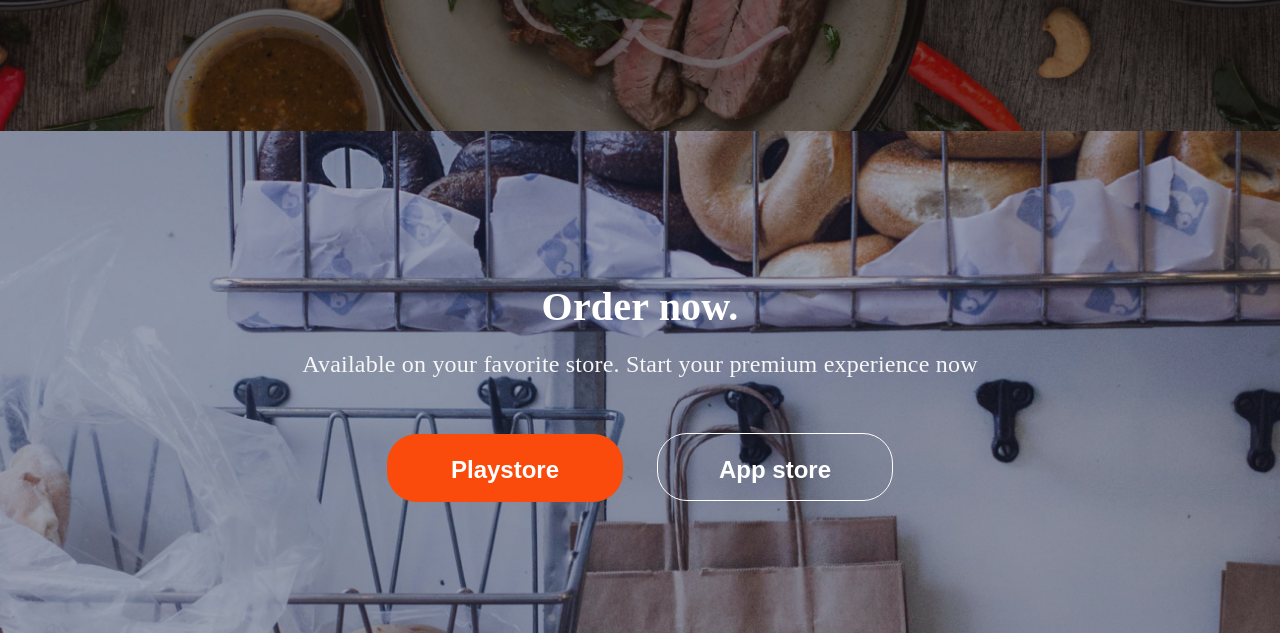
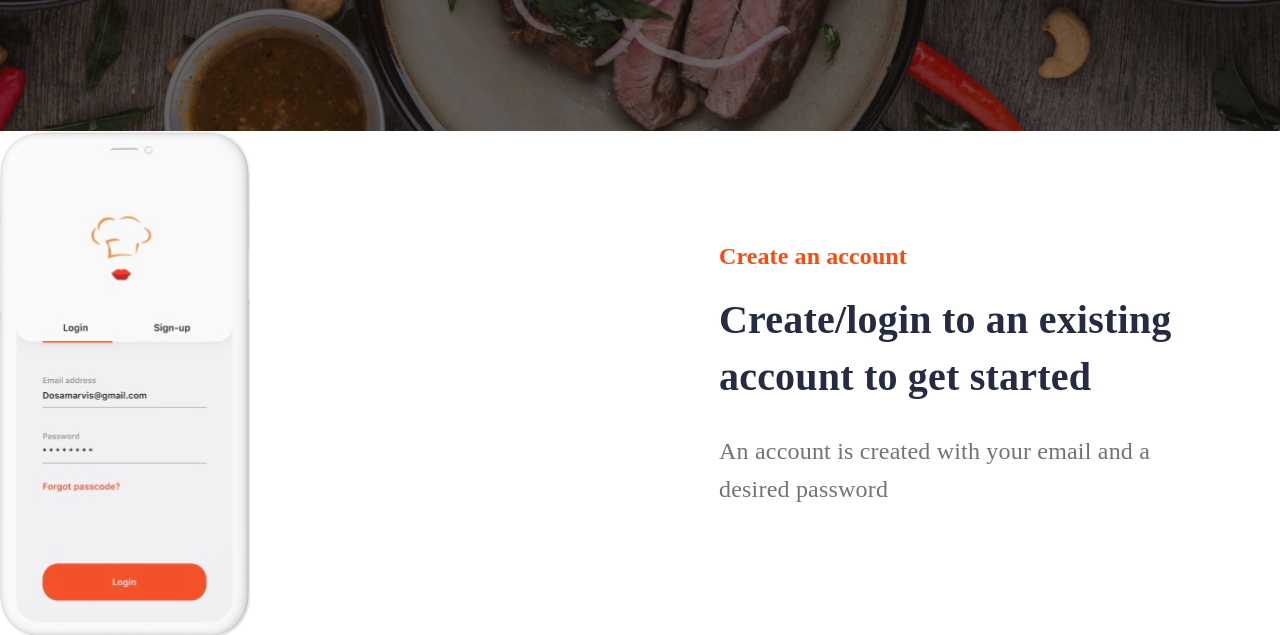
Before and after one commit to 1991dorofeev/First_page, a plain HTML site: page index.html in a window 1280 px wide. Shown: the part 620-1255 px from the top of the page. Drawn offline with Linux system fonts and the light colour scheme.

Commit message:
add section style

```diff
--- a/assets/css/style.css
+++ b/assets/css/style.css
@@ -124,3 +124,44 @@ button {
     letter-spacing: 0.2px;
     margin-bottom: 10px;
 }
+
+.mobile {
+    display: flex;
+    justify-content: space-between;
+    align-items: center;
+    /*margin-top: 142px;*/
+}
+
+.mobile_head {
+    font-family: Montserrat;
+    font-style: normal;
+    font-weight: bold;
+    font-size: 24px;
+    line-height: 36px;
+    letter-spacing: 0.1px;
+    color: #FA4A0C;
+}
+
+.mobile_title {
+    font-family: Montserrat;
+    font-style: normal;
+    font-weight: bold;
+    font-size: 40px;
+    line-height: 57px;
+    letter-spacing: 0.2px;
+    color: #252B42;
+    max-width: 561px;
+    margin: 17px 0;
+}
+
+.mobile_text {
+    font-family: Montserrat;
+    font-style: normal;
+    font-weight: 500;
+    font-size: 24px;
+    line-height: 38px;
+    letter-spacing: 0.2px;
+    color: #737373;
+    max-width: 467px;
+    margin: 27px 0;
+}
--- a/index.html
+++ b/index.html
@@ -29,6 +29,20 @@
                 <div class="button-cantainer">
                     <button class="button-style-1">Delivery</button>
                     <button class="button-style-2">Menu</button>
+                </div>
+            </div>
+        </section>
+        <section class="container">
+            <div class="mobile">
+                <div>
+                    <img src="./assets/img/1.png" alt="phone">
+                </div>
+                <div>
+                    <p class="mobile_head">Create an account</p>
+                    <h3 class="mobile_title">Create/login to an existing
+                        account to get started</h3>
+                    <p class="mobile_text">An account is created with your email
+                        and a desired password</p>
                 </div>
             </div>
         </section>
```
Also changed, not shown: assets/img/1.png (added), assets/img/2.png (added).
